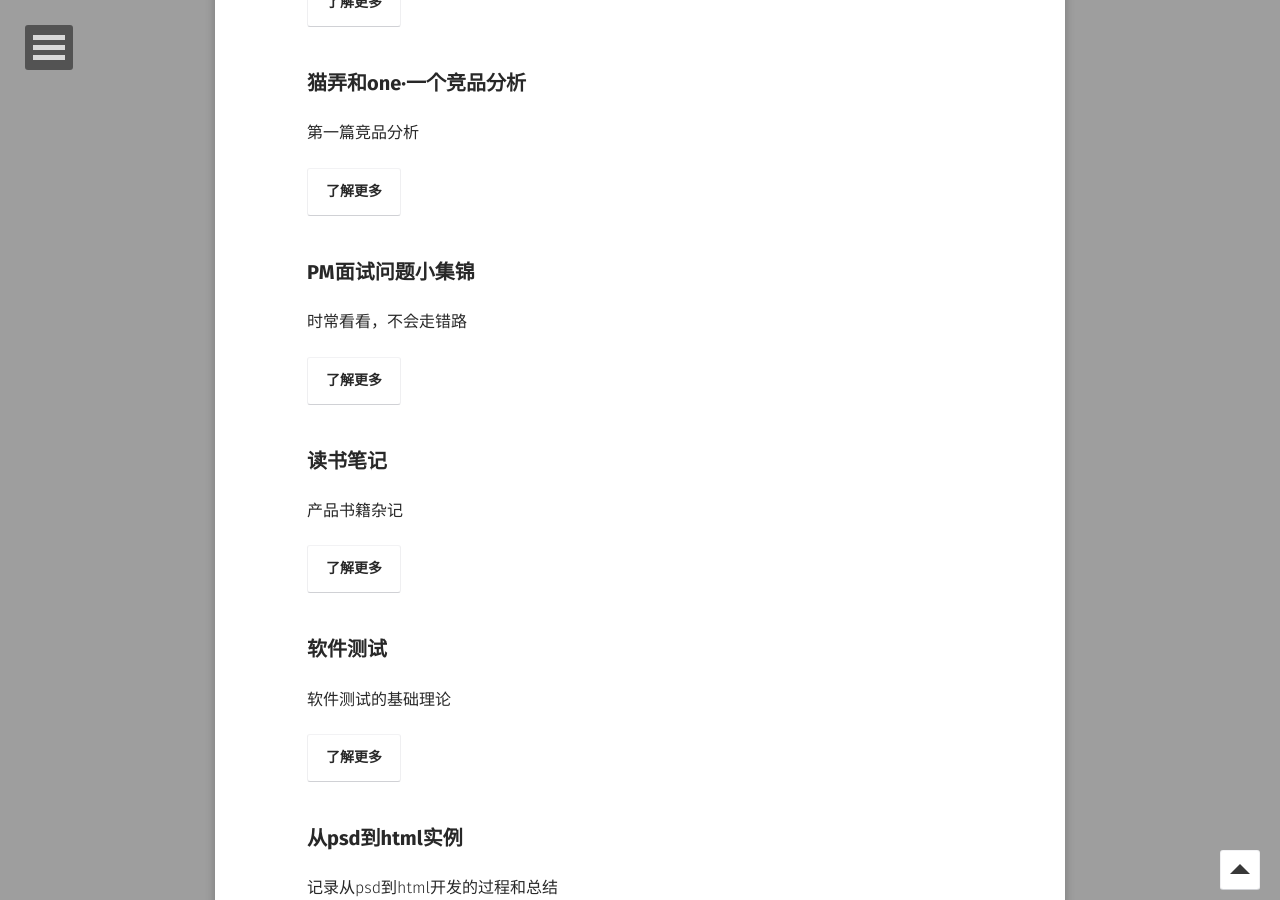
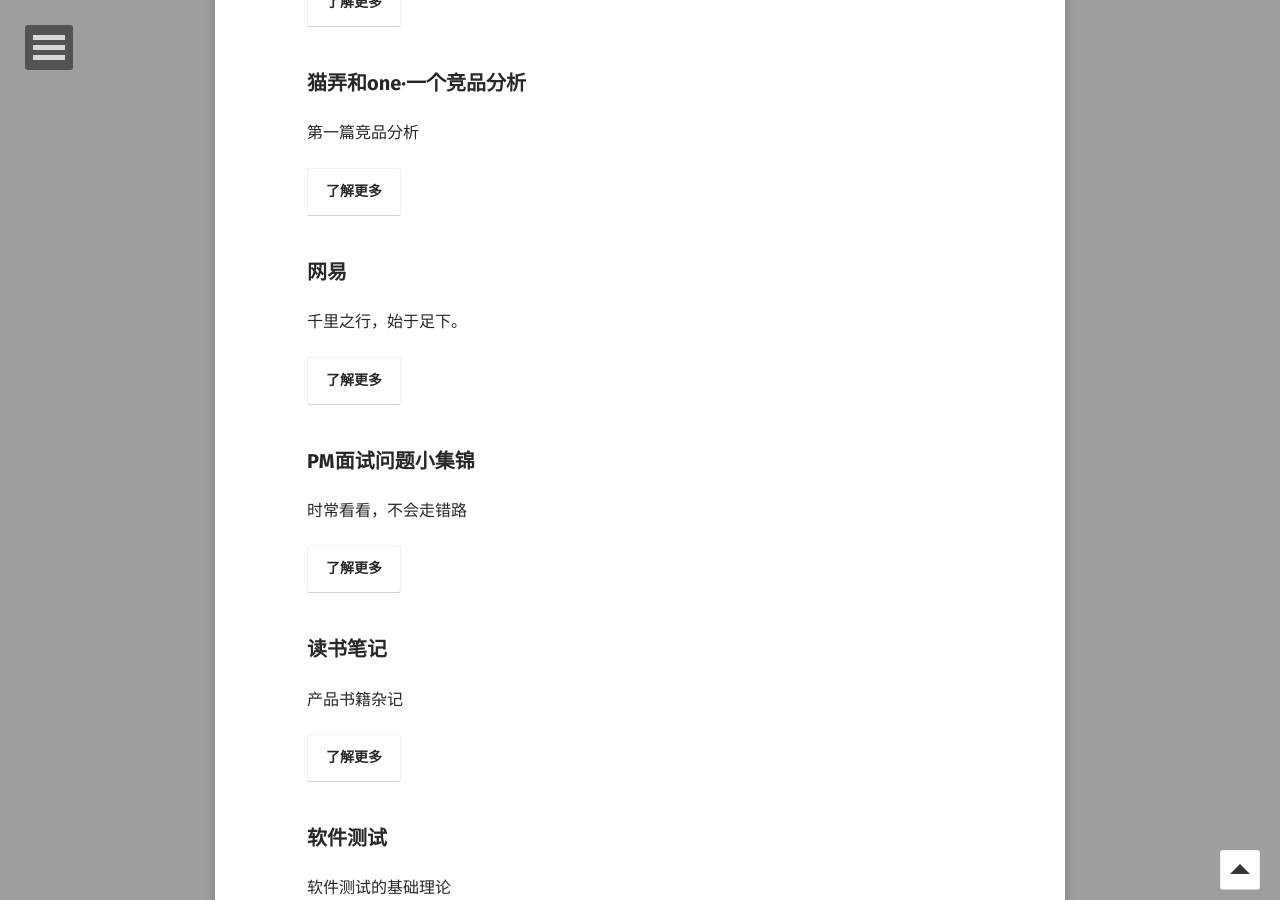
Before and after one commit to Haydnn/Haydnn.github.io, a Jekyll site: the page built from posts/index.md, in a window 1280 px wide and 900 px high, scrolled down 1133 px. Built offline with Jekyll 4.4.1, drawn with Linux system fonts in a browser that asks for light colours; some web fonts are replaced.

Commit message:
17-11-26

```diff
--- /dev/null
+++ b/_posts/2017-11-26-网易.md
@@ -0,0 +1,10 @@
+---
+layout: post
+title: "网易"
+date: 2017-11-05
+excerpt: "千里之行，始于足下。"
+tags: [博文,产品]
+comments: true
+---
+
+<center>纵有疾风起，人生不言弃。</center>
```
Also changed, not shown: _posts/diary/2017-11.md (+2 -0 lines).
